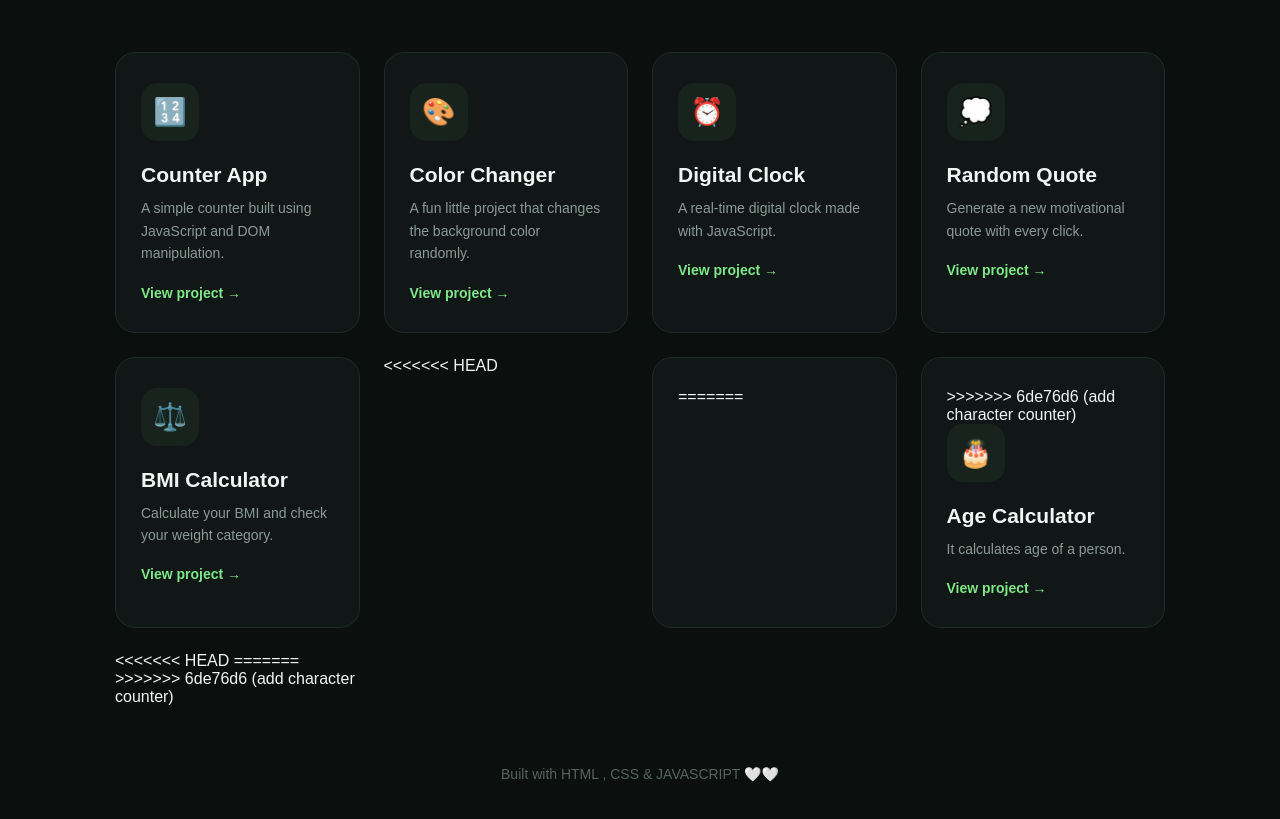
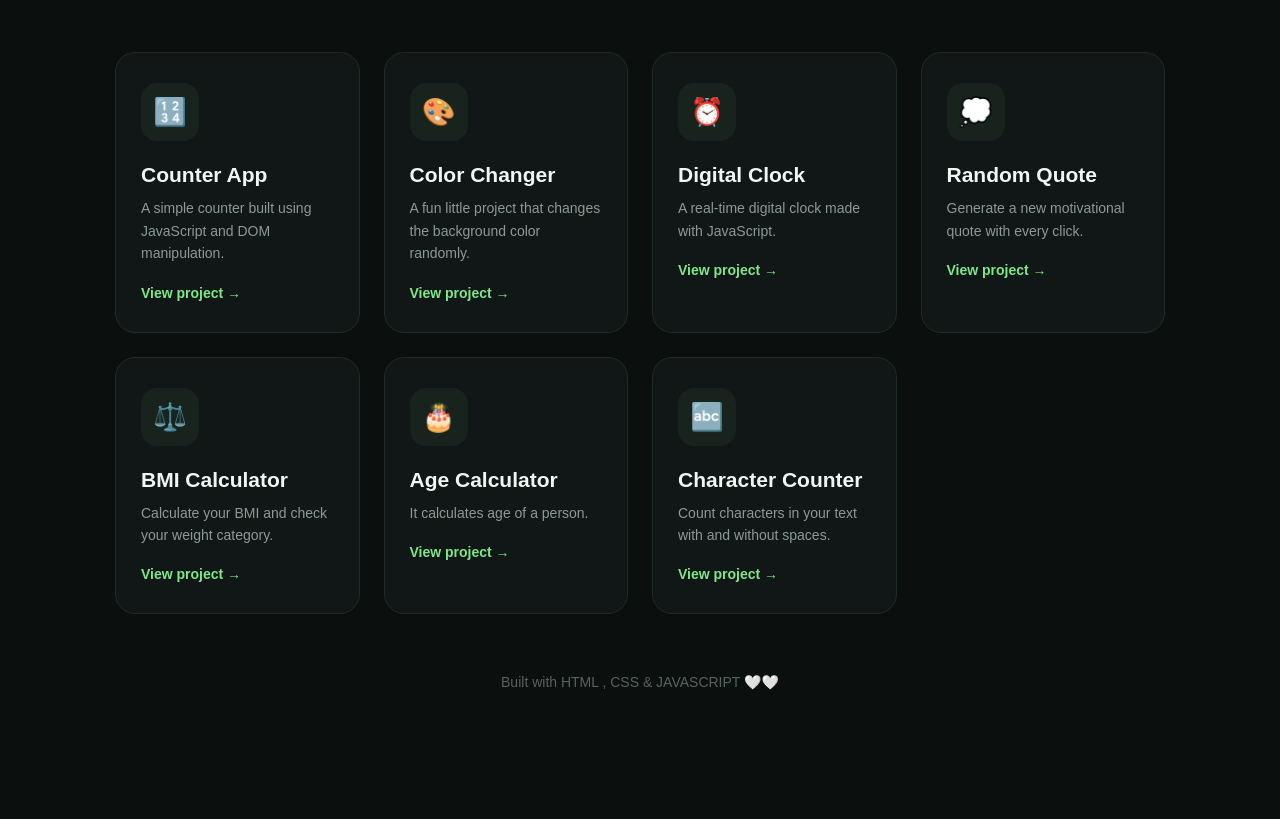
Before and after one commit to Tiyasa-codes/Javascript-project, a plain HTML site: page index.html in a window 1280 px wide. Shown: the part 241-1060 px from the top of the page. After the commit the page ends 991 px from the top, so only its background shows below. Drawn offline with Linux system fonts and the light colour scheme.

Commit message:
Update index.html

```diff
--- a/index.html
+++ b/index.html
@@ -180,21 +180,18 @@
            <p>Calculate your BMI and check your weight category.</p>
            <span class="arrow">View project →</span>
         </a>
-<<<<<<< HEAD
-
-        <a href="Age-Calculator/" class="card">
-=======
          <a href="Age-Calculator/" class="card">
->>>>>>> 6de76d6 (add character counter)
           <div class="icon">🎂</div>
           <h2>Age Calculator</h2>
           <p>It calculates age of a person.</p>
           <span class="arrow">View project →</span>
          </a>
-<<<<<<< HEAD
-=======
-
->>>>>>> 6de76d6 (add character counter)
+        <a href="character-counter/" class="card">
+           <div class="icon">🔤</div>
+          <h2>Character Counter</h2>
+          <p>Count characters in your text with and without spaces.</p>
+          <span class="arrow">View project →</span>
+       </a>
 
     </div>
 
```
